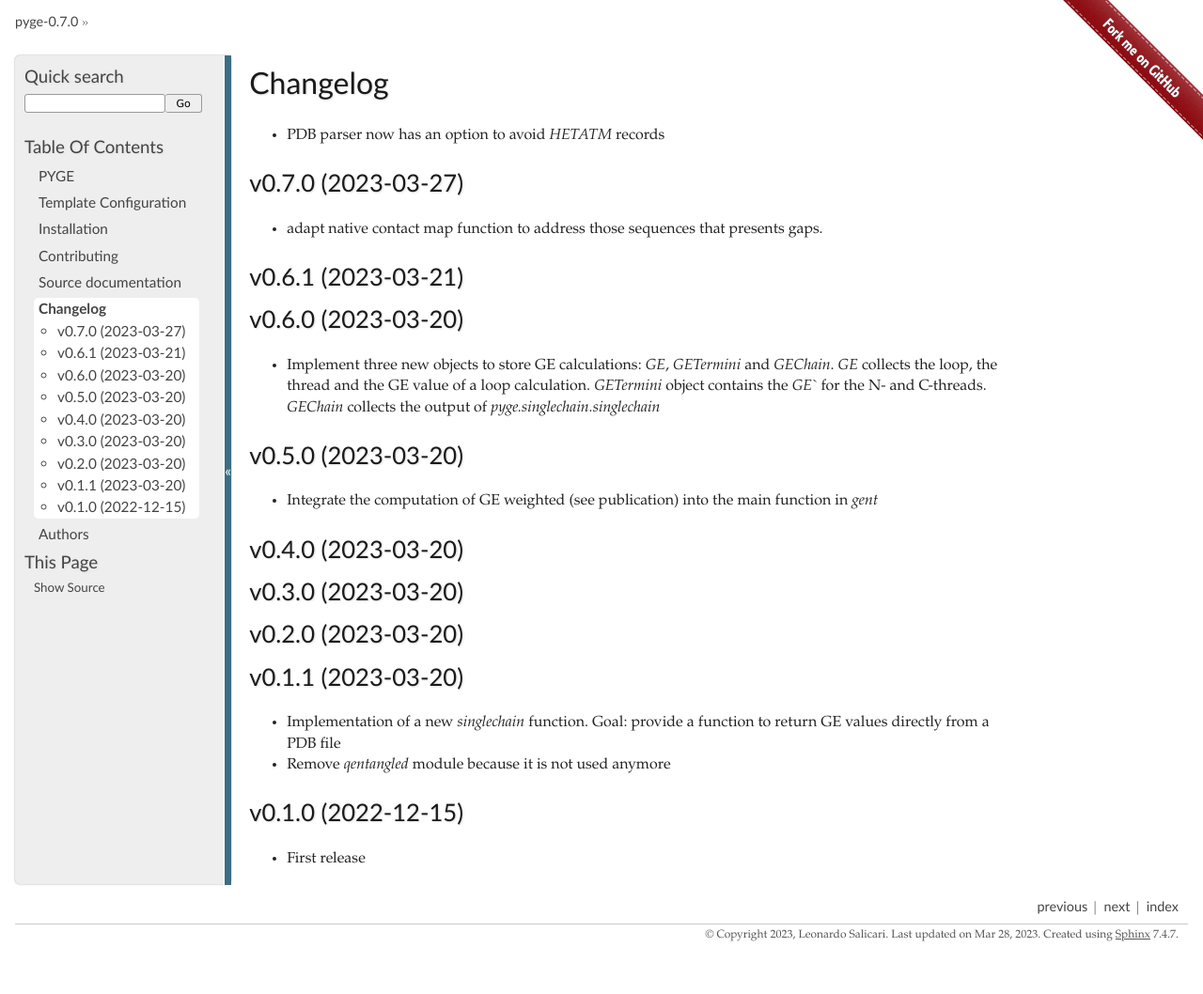
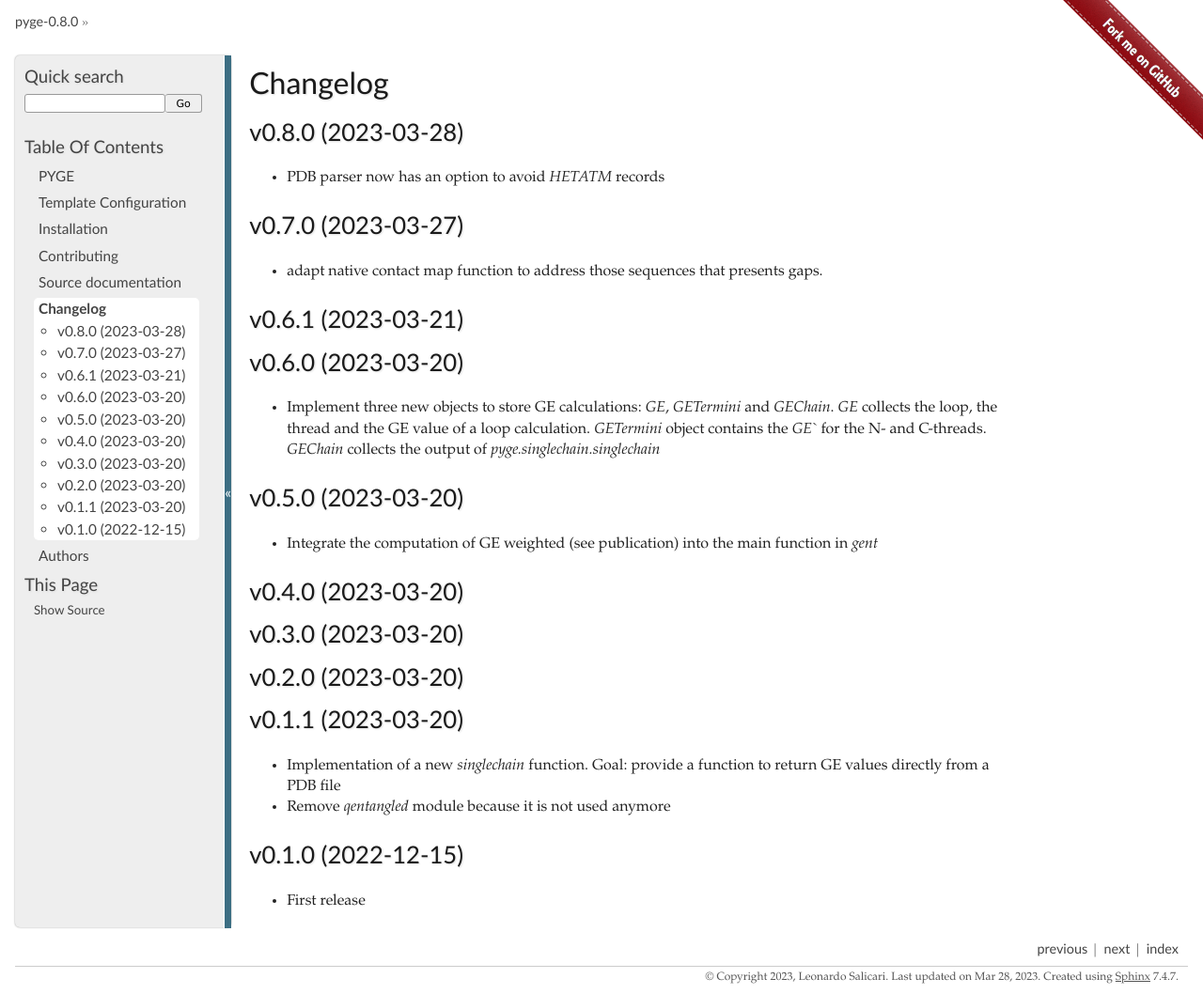
Before and after one commit to gentangle/pyge, a Sphinx documentation site: the page built from docs/changelog.rst, in a window 1280 px wide. Shown: the whole page at 94% size. Built offline with Sphinx 7.4.7, drawn with Linux system fonts in a browser that asks for light colours; pages that are not in the unit, such as notebooks, are missing from menus; before the commit the page ends 1013 px from its top, so only the background shows below that.

Commit message:
[SKIP] version bump 0.7.0 -> 0.8.0
[FEATURE] Merge pull request #17 from loscati/hetero_parser

HETATM handleling and test for pdb parser

```diff
--- a/CHANGELOG.rst
+++ b/CHANGELOG.rst
@@ -1,6 +1,9 @@
 
 Changelog
 =========
+
+v0.8.0 (2023-03-28)
+------------------------------------------------------------
 
 * PDB parser now has an option to avoid `HETATM` records
 
--- a/README.rst
+++ b/README.rst
@@ -123,7 +123,7 @@
 Version
 -------
 
-v0.7.0
+v0.8.0
 
 .. .. _GitHub Actions: https://github.com/features/actions
 .. .. _PyPI: https://pypi.org
--- a/docs/conf.py
+++ b/docs/conf.py
@@ -48,7 +48,7 @@
 year = "2023"
 author = "Leonardo Salicari"
 copyright = "{0}, {1}".format(year, author)
-version = release = "0.7.0"
+version = release = "0.8.0"
 
 pygments_style = "trac"
 templates_path = ["."]
--- a/pyge/__init__.py
+++ b/pyge/__init__.py
@@ -1 +1 @@
-__version__ = "0.7.0"
+__version__ = "0.8.0"
--- a/setup.py
+++ b/setup.py
@@ -26,7 +26,7 @@
 
 setup(
     name="pyge",
-    version="0.7.0",
+    version="0.8.0",
     description="Python library to compute the Gaussian Entanglement",
     long_description=long_description,
     long_description_content_type="text/x-rst",
```
Also changed, not shown: .bumpversion.cfg.
